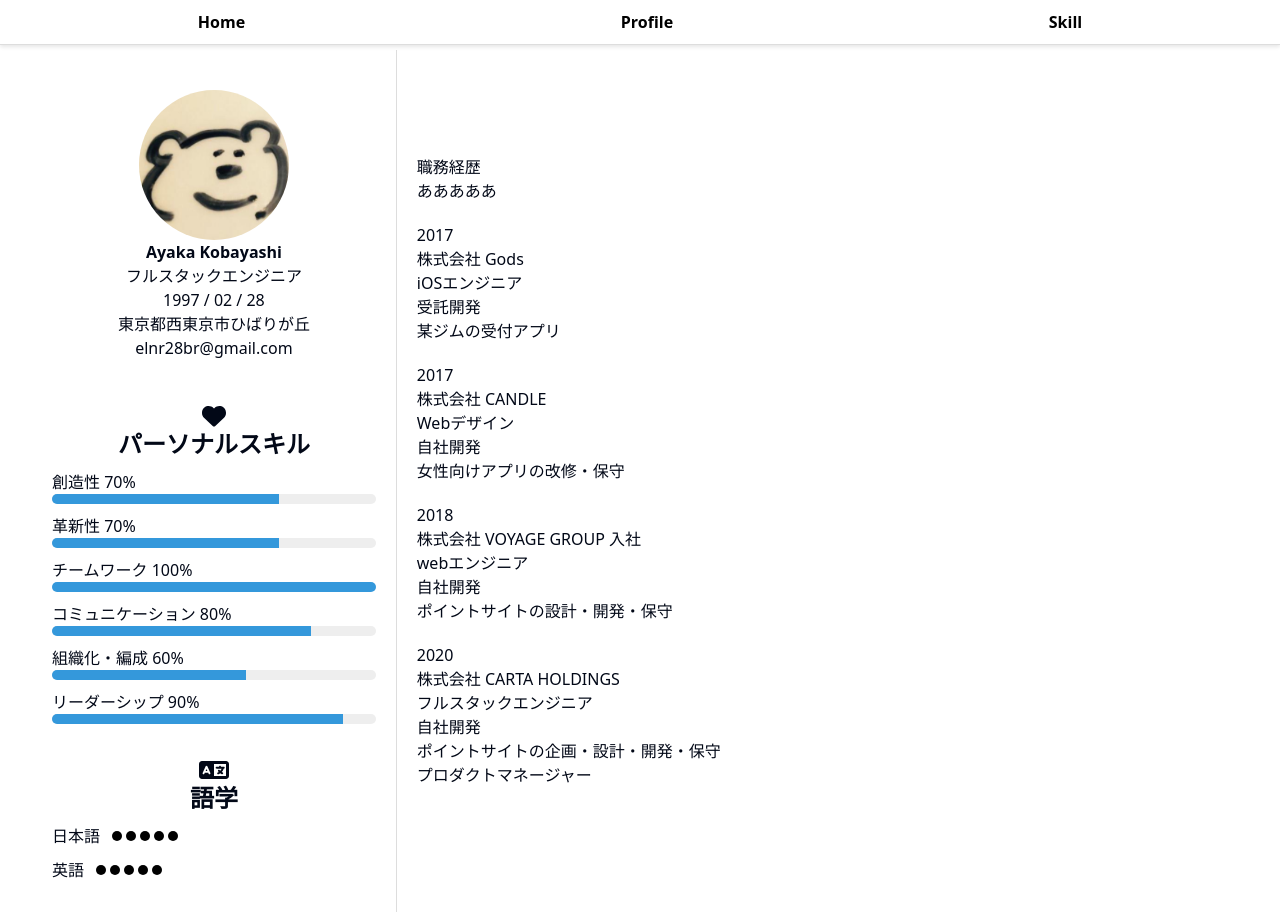
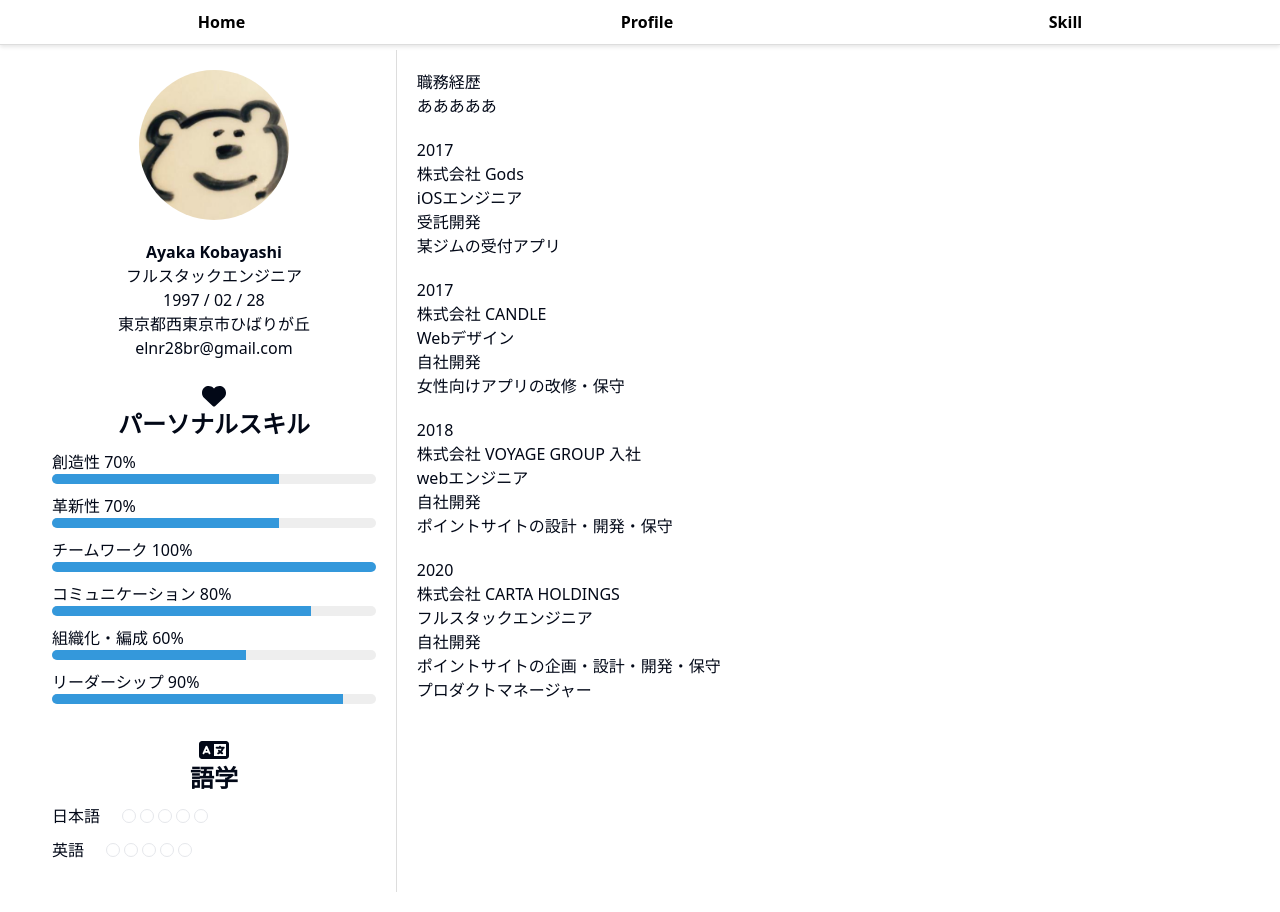
Before and after one commit to ayaaaka/Portfolio, a Next.js app: page /profile in a window 1280 px wide. Built offline with nearby package versions, Linux system fonts and the light colour scheme.

Commit message:
軽微修正

```diff
--- a/src/app/profile/page.tsx
+++ b/src/app/profile/page.tsx
@@ -11,7 +11,7 @@ import { faHeart, faLanguage } from '@fortawesome/free-solid-svg-icons';
 
 const ProfilePage = () => {
   return (
-    <div className="container items-center space-y-10">
+    <div className="container space-y-10">
       <Navbar />
       <div className="left-column ">
         <PersonalInfo imageUrl={'/img/profile/bear.png'}/>
--- a/src/components/LanguageSkill.js
+++ b/src/components/LanguageSkill.js
@@ -1,12 +1,11 @@
 import React from 'react';
 
 const LanguageSkill = ({ language, level }) => {
+  const numericLevel = parseInt(level, 10);
   const dots = Array(5).fill(0).map((_, index) => (
     <span
       key={index}
-      className={`inline-block ${
-        index < level ? 'bg-black' : 'bg-gray-300'
-      }`}
+      className={`border ${index < numericLevel ? 'bg-black border-black' : 'bg-white border-black'}`}
     ></span>
   ));
 
--- a/src/components/PersonalInfo.js
+++ b/src/components/PersonalInfo.js
@@ -4,9 +4,9 @@ import '../styles/profile.css'
 
 const PersonalInfo = ({imageUrl}) => {
   return (
-    <div className="flex flex-col items-center text-center mt-10 personal-info">
+    <div className="flex flex-col items-center text-center mt-10">
       <div className="w-36 h-36 relative profile-picture">
-        <Image src={imageUrl} alt="Profile Picture" className="profile-picture" width={200} height={200} />
+        <Image src={imageUrl} alt="Profile Picture" className="profile-picture" width={150} height={150} />
       </div>
       <h2 className="mt-4 text-xl font-bold">Ayaka Kobayashi</h2>
       <p className="mt-2">フルスタックエンジニア</p>
--- a/src/styles/profile.css
+++ b/src/styles/profile.css
@@ -15,19 +15,22 @@
 
 .right-column {
     width: 70%;
-    padding: 20px;
+    padding: 20px 20px 30px 20px;
 }
 
-.personal-info {
-    text-align: center;
+/* icon */
+.icon {
+    width: 20px;
+    height: 20px;
 }
 
 .profile-picture {
-    width: 150px;
-    height: 150px;
+    display: block;
+    margin-bottom: 10px;
     border-radius: 50%;
 }
 
+/* パーソナルスキル */
 .skill-bar {
     margin: 10px 0;
 }
@@ -43,20 +46,13 @@
     height: 10px;
 }
 
+/* 語学 */
 .language-skill {
     margin: 10px 0;
-}
-
-.work-experience {
-    margin: 20px 0;
-}
-
-.language-skill {
     display: flex;
     align-items: center;
     justify-content: space-between;
-    margin: 10px 0;
-    font-size: 16px; /* 適宜調整してください */
+    font-size: 16px;
 }
 
 .language-skill .items-center {
@@ -70,29 +66,17 @@
 }
 
 .language-skill .items-center span:first-child {
-    margin-right: 10px; /* 言語名とドットの間のスペース */
+    margin-right: 20px;
 }
 
-  .language-skill .items-center .flex span {
-    width: 10px; /* ドットのサイズ */
-    height: 10px; /* ドットのサイズ */
-    border-radius: 50%; /* 円形にする */
-    background-color: #000; /* 初期色 */
-    margin: 0 2px; /* ドット間のスペース */
+.language-skill .items-center .flex span{
+    width: 14px;
+    height: 14px;
+    border-radius: 50%;
+    margin: 0 2px;
+    text-align: right;
 }
 
-  .personal-info {
-    text-align: center;
-    margin: 20px;
+.work-experience {
+    margin: 20px 0;
 }
-
-  .profile-picture {
-    display: block;
-    margin: 0 auto;
-    border-radius: 50%;
-  }
-
-  .icon {
-    width: 20px;
-    height: 20px;
-  }
```
Lines whose indentation alone changed are shown as unchanged.
